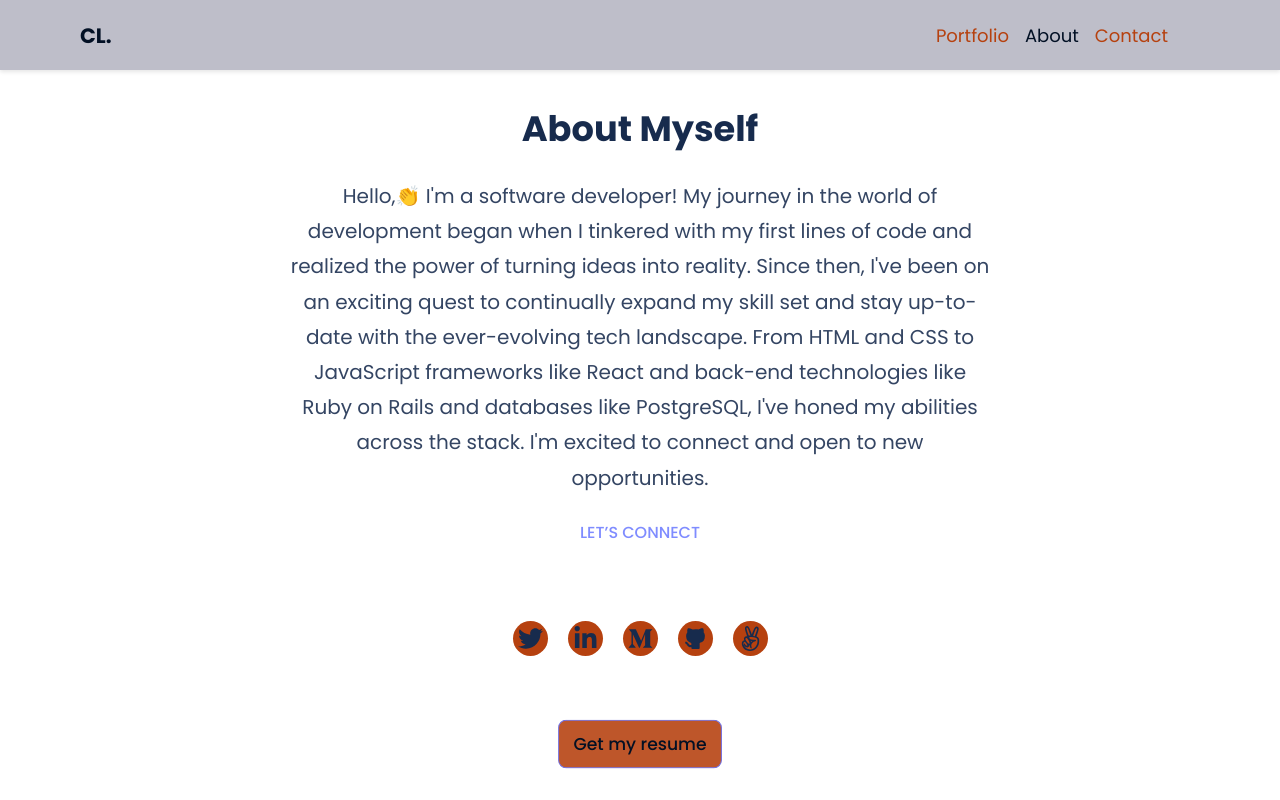
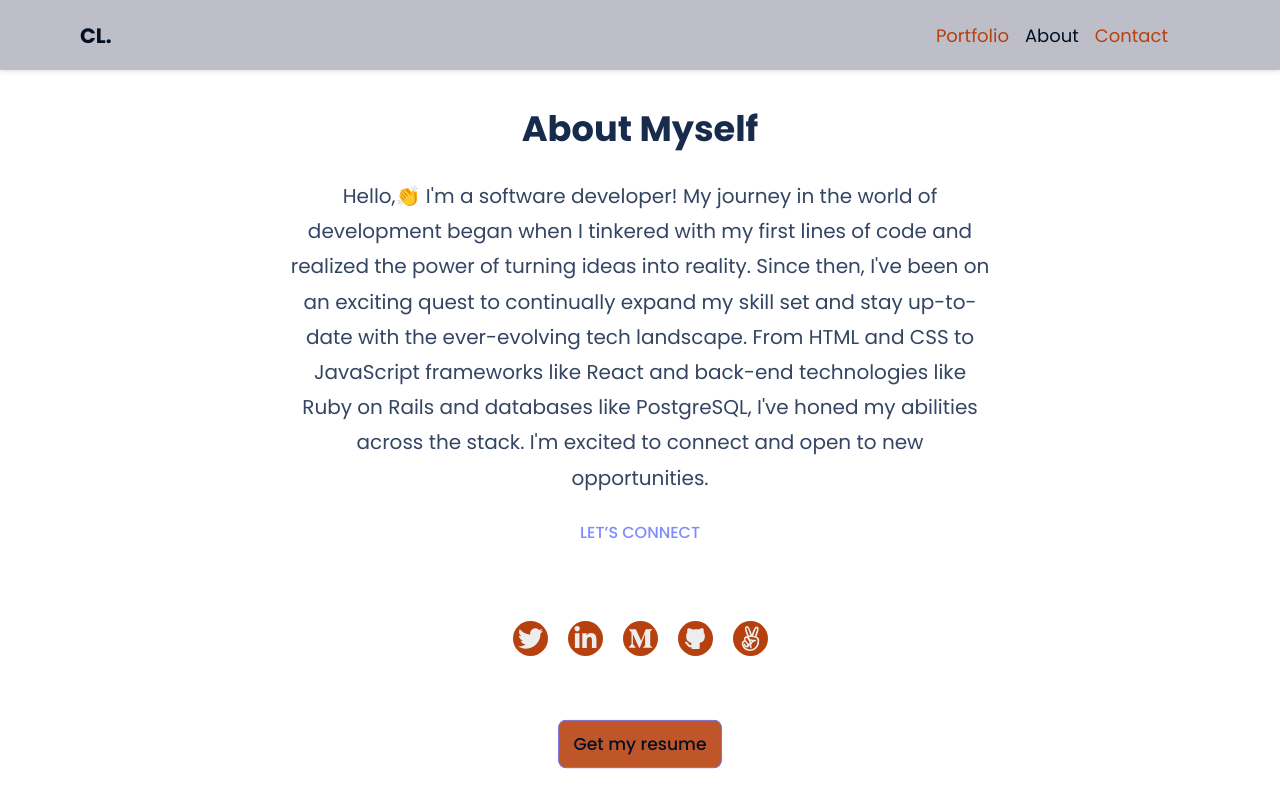
Before and after one commit to lengushuru/portfolio11, a React (Vite) app: page /about in a window 1280 px wide. Shown: the top 800 px of the page. Built offline with nearby package versions, Linux system fonts and the light colour scheme.

Commit message:
Add social media icons

```diff
--- a/src/components/About.jsx
+++ b/src/components/About.jsx
@@ -36,16 +36,16 @@ const About = () => {
                 From HTML and CSS to JavaScript frameworks like React and back-end technologies like Ruby on Rails and databases like PostgreSQL,
                 I&apos;ve honed my abilities across the stack. I&apos;m excited to connect and open to new opportunities.</p>
                 <p className="social-text set-margin">LET’S CONNECT</p>
-                <ul className="social-media-links about">
-                    <li><a href="https://twitter.com/yodtwit"><FontAwesomeIcon icon={faTwitter} /></a></li>
-                    <li><a href="https://www.linkedin.com/in/yodit-abebe-ayalew/"><FontAwesomeIcon icon={faLinkedinIn} /></a></li>
-                    <li><a href="https://medium.com/@yoditabebe9391"><icons.medium /></a></li>
-                    <li><a href="https://github.com/yodit93"><icons.github /></a></li>
-                    <li><a href="https://wellfound.com/u/yodit-abebe-ayalew"><FontAwesomeIcon icon={faAngellist} /></a></li>
+                <ul className="social-media-links">
+                    <li><a href="https://twitter.com/ngushuru"><FontAwesomeIcon icon={faTwitter} /></a></li>
+                    <li><a href="https://www.linkedin.com/in/lengushuru-charles/"><FontAwesomeIcon icon={faLinkedinIn} /></a></li>
+                    <li><a href="https://medium.com/@charleslengushuru_8709"><icons.medium /></a></li>
+                    <li><a href="https://github.com/lengushuru"><icons.github /></a></li>
+                    <li><a href="https://wellfound.com/u/lengushuru-charles"><FontAwesomeIcon icon={faAngellist} /></a></li>
                 </ul>
 
                 <div className="resume">
-                <a className="resume-link" href="https://docs.google.com/document/d/1LLqlL8mii3nI_EhfNbDC0e0VyQQmybnDOHWdB3aPBxM/edit?usp=sharing">Get my resume</a>
+                <a className="resume-link" href="https://docs.google.com/document/d/1zA1D0z9BQ8LpagIO2JF9IKr9k21X-bi-0jhUmer5hMU/edit?usp=sharing">Get my resume</a>
                 </div>
             </section>
             <ul className="additional-info">
--- a/src/components/Home.jsx
+++ b/src/components/Home.jsx
@@ -16,14 +16,14 @@ const Home = () => {
                     don’t hestiate to contact me.
                 </p>
                 <div className="resume">
-                <a className="resume-link" href="https://docs.google.com/document/d/1LLqlL8mii3nI_EhfNbDC0e0VyQQmybnDOHWdB3aPBxM/edit?usp=sharing">Get my resume</a>
+                <a className="resume-link" href="https://docs.google.com/document/d/1zA1D0z9BQ8LpagIO2JF9IKr9k21X-bi-0jhUmer5hMU/edit?usp=sharing">Get my resume</a>
                 </div>
                 <ul className="social-media-links">
-                    <li><a href="https://twitter.com/yodtwit"><FontAwesomeIcon icon={faTwitter} /></a></li>
-                    <li><a href="https://www.linkedin.com/in/yodit-abebe-ayalew/"><FontAwesomeIcon icon={faLinkedinIn} /></a></li>
-                    <li><a href="https://medium.com/@yoditabebe9391"><FaMediumM className="medium"/></a></li>
-                    <li><a href="https://github.com/yodit93"><TbBrandGithubFilled /></a></li>
-                    <li><a href="https://wellfound.com/u/yodit-abebe-ayalew"><FontAwesomeIcon icon={faAngellist} /></a></li>
+                    <li><a href="https://twitter.com/ngushuru"><FontAwesomeIcon icon={faTwitter} /></a></li>
+                    <li><a href="https://www.linkedin.com/in/lengushuru-charles/"><FontAwesomeIcon icon={faLinkedinIn} /></a></li>
+                    <li><a href="https://medium.com/@charleslengushuru_8709"><icons.medium /></a></li>
+                    <li><a href="https://github.com/lengushuru"><icons.github /></a></li>
+                    <li><a href="https://wellfound.com/u/lengushuru-charles"><FontAwesomeIcon icon={faAngellist} /></a></li>
                 </ul>
             </div>
             <figure className="welcome-cont">
```
